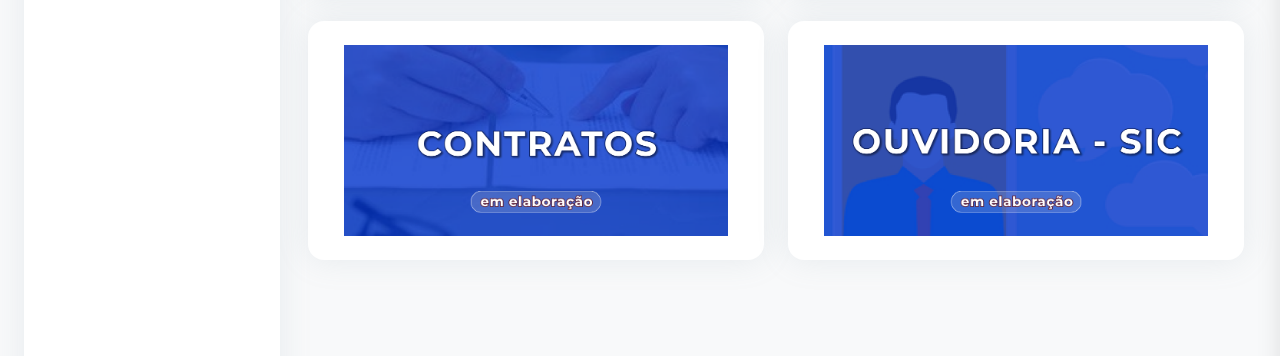
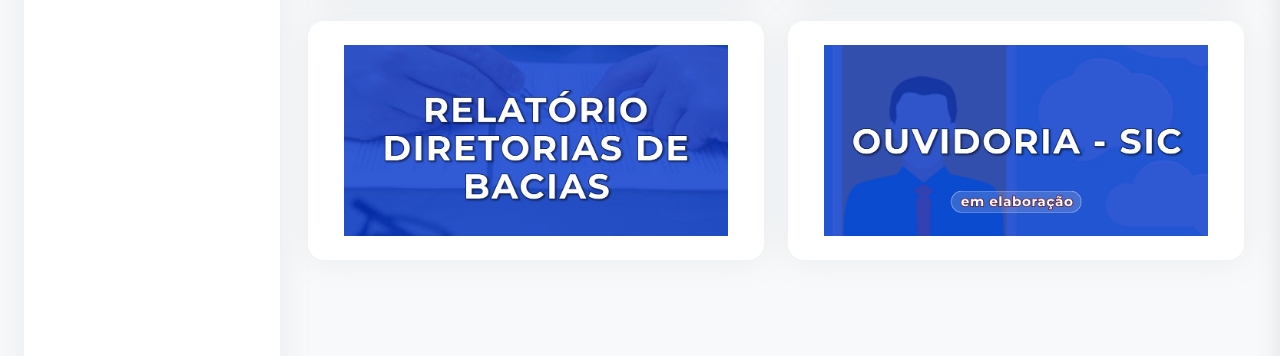
Before and after one commit to websam2/SGI, a plain HTML site: page index.html in a window 1280 px wide. Shown: the part 307-663 px from the top of the page. Drawn offline with nearby package versions, Linux system fonts and the light colour scheme; files whose address does not match are found by name.

Commit message:
Trocado o banner

```diff
--- a/index.html
+++ b/index.html
@@ -283,7 +283,11 @@
           <div class="flex-auto p-6">
               <div class="flex-none justify-center items-center max-w-full px-3">
                 <div>
-                  <img id="cardOff" class="w-full" src="./assets/imagem/ilustracao/CONTRATOS_v2.png" alt="CONTRATOS" />
+                  <a
+                  href="https://app.powerbi.com/view?r=eyJrIjoiYzFhODkwNDItZDYzYy00Y2Q1LWEyY2ItZTdhZDA1MzI4YjI2IiwidCI6IjNhNzhiMGNkLTdjOGUtNDkyOS04M2Q1LTE5MGE2Y2MwMTM2NSJ9"
+                  target="_blank" rel="noopener noreferrer">
+                  <img id="card" class="w-full" src="./assets/imagem/ilustracao/RELATÓRIO DIRETORIAS DE BACIAS.png" alt="RELATÓRIO DIRETORIAS DE BACIAS" />
+                </a>
                 </div>
               </div>
           </div>
```
Also changed, not shown: assets/imagem/ilustracao/RELATÓRIO DIRETORIAS DE BACIAS.png (added).
